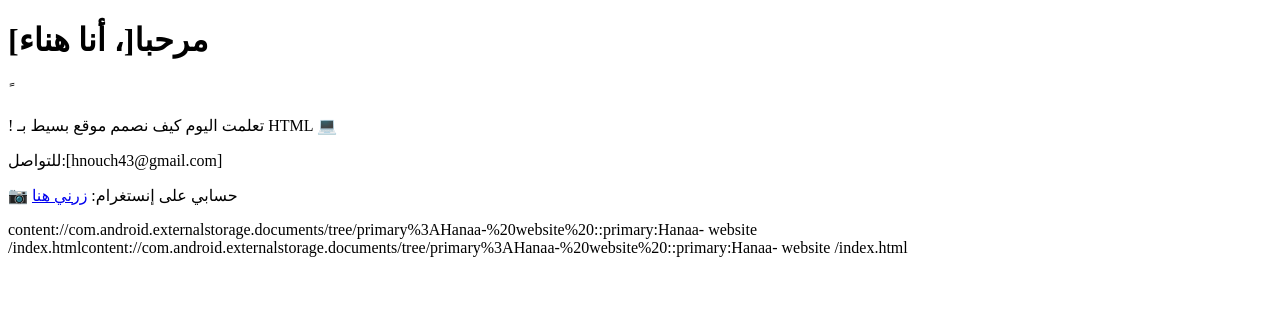
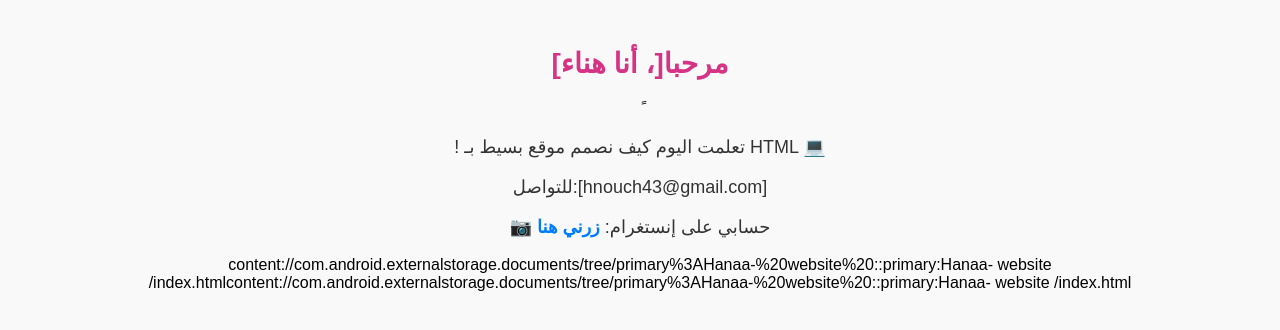
Before and after one commit to hana-ab/Mon-site-, a plain HTML site: page index.html in a window 1280 px wide. Drawn offline with Linux system fonts and the light colour scheme.

Commit message:
style1.css

```diff
--- a/style1.css
+++ b/style1.css
@@ -1,14 +1,26 @@
-body
- ( background-color: pink;)
- ( text-align: center;)
-  (font-family: sans-serif;)
+body {
+  background-color: #f9f9f9;
+  font-family: Arial, sans-serif;
+  text-align: center;
+  padding: 20px;
+}
 
+h1 {
+  color: #d63384;
+  font-size: 28px;
+}
 
-h1(
-  color: darkblue;
-  font-size: 28px;)
+p {
+  color: #333;
+  font-size: 18px;
+}
 
+a {
+  color: #007bff;
+  text-decoration: none;
+  font-weight: bold;
+}
 
-p (
-  color: darkred;
-  font-size: 18px;)
+a:hover {
+  color: #0056b3;
+}
```
